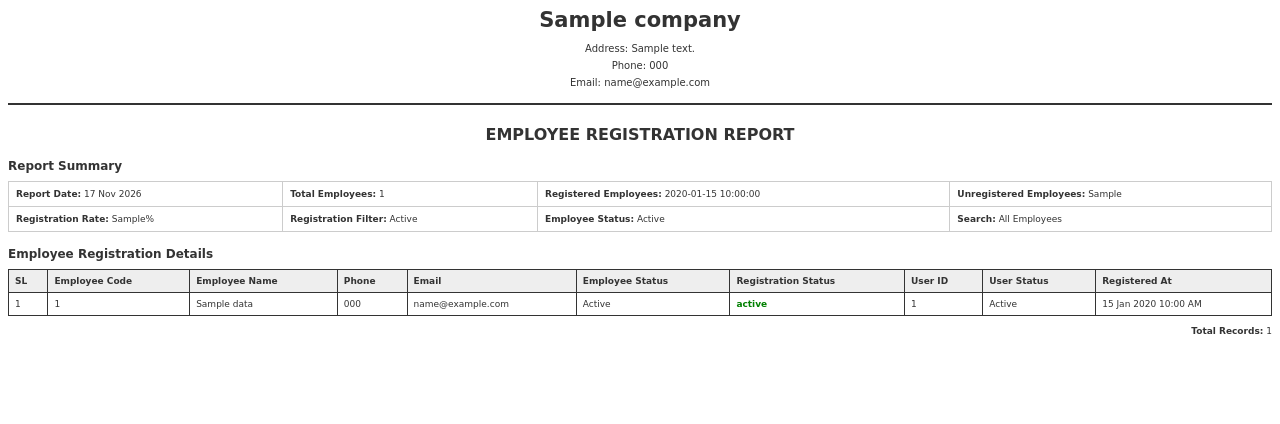
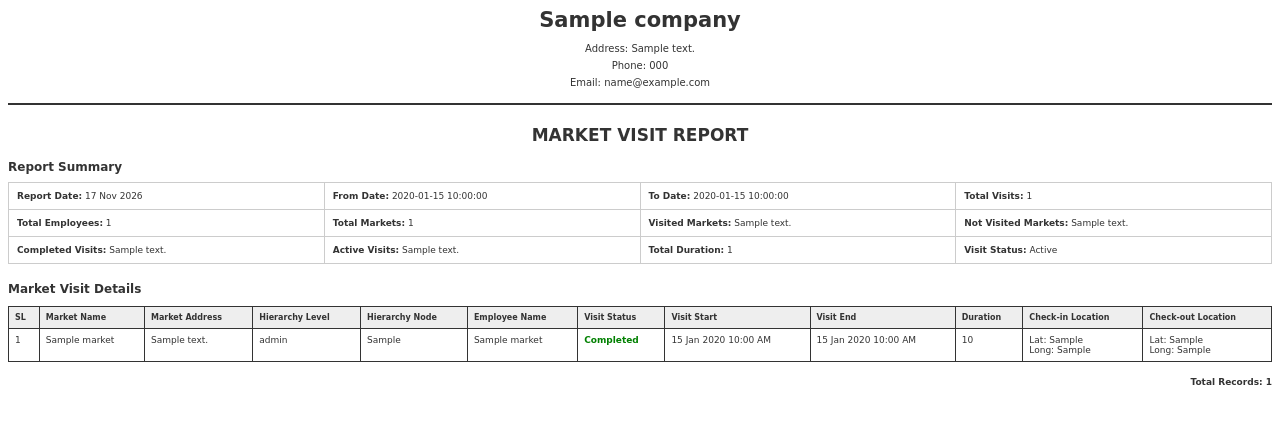
Before and after one commit to AbdurRahman4991/Geofancing_project_backend, a Laravel app: template resources/views/reports/market_visit_pdf.blade.php in a window 1280 px wide. Shown: the top 424 px of the page. Run offline with Laravel 12, Linux system fonts and the light colour scheme; the template is opened without the code that fills it: most values are stand-ins (such as "Sample title", 1, 10 or a date in 2020); parts of the project's set-up code (start-up, migrations or seed data) failed here and were passed over.

Commit message:
modify report

```diff
--- a/app/Http/Controllers/Api/Report/MonthlyPerformanceController.php
+++ b/app/Http/Controllers/Api/Report/MonthlyPerformanceController.php
@@ -645,7 +645,6 @@ class MonthlyPerformanceController extends Controller
 
             'filters' => [
 
-                'company_id' => $companyId,
 
                 'period' => $period,
 
@@ -661,7 +660,7 @@ class MonthlyPerformanceController extends Controller
 
                 'user_id' => $request->user_id,
 
-                'attendance_role_id' => $request->attendance_role_id,
+                // 'attendance_role_id' => $request->attendance_role_id,
             ],
 
             'summary' => $summary,
--- a/resources/views/reports/market_visit_pdf.blade.php
+++ b/resources/views/reports/market_visit_pdf.blade.php
@@ -4,7 +4,7 @@
 <head>
     <meta charset="utf-8">
 
-    <title>Employee Registration Report</title>
+    <title>Market Visit Report</title>
 
     <style>
         body {
@@ -33,13 +33,13 @@
 
         .report-title {
             text-align: center;
-            font-size: 16px;
+            font-size: 17px;
             font-weight: bold;
             margin: 15px 0;
         }
 
         .summary {
-            margin-bottom: 15px;
+            margin-bottom: 18px;
         }
 
         .summary table {
@@ -49,12 +49,14 @@
 
         .summary td {
             border: 1px solid #ccc;
-            padding: 7px;
+            padding: 8px;
+            width: 25%;
         }
 
         .details {
             width: 100%;
             border-collapse: collapse;
+            margin-top: 10px;
         }
 
         .details th,
@@ -62,10 +64,12 @@
             border: 1px solid #333;
             padding: 6px;
             text-align: left;
+            vertical-align: top;
         }
 
         .details th {
             background-color: #eeeeee;
+            font-size: 8px;
         }
 
         .section-title {
@@ -74,14 +78,24 @@
             margin-bottom: 8px;
         }
 
-        .registered {
+        .visited {
             color: green;
             font-weight: bold;
         }
 
-        .unregistered {
+        .not-visited {
             color: red;
             font-weight: bold;
+        }
+
+        .footer {
+            margin-top: 15px;
+            text-align: right;
+            font-weight: bold;
+        }
+
+        .text-center {
+            text-align: center;
         }
     </style>
 </head>
@@ -119,7 +133,7 @@
     <!-- REPORT TITLE -->
 
     <div class="report-title">
-        EMPLOYEE REGISTRATION REPORT
+        MARKET VISIT REPORT
     </div>
 
 
@@ -132,6 +146,7 @@
         </div>
 
         <table>
+
             <tr>
                 <td>
                     <strong>Report Date:</strong>
@@ -139,122 +154,192 @@
                 </td>
 
                 <td>
-                    <strong>Total Employees:</strong>
-                    {{ $summary['total_employees'] }}
+                    <strong>From Date:</strong>
+                    {{ $filters['from_date'] ?? 'N/A' }}
                 </td>
 
                 <td>
-                    <strong>Registered Employees:</strong>
-                    {{ $summary['registered_employees'] }}
+                    <strong>To Date:</strong>
+                    {{ $filters['to_date'] ?? 'N/A' }}
                 </td>
 
                 <td>
-                    <strong>Unregistered Employees:</strong>
-                    {{ $summary['unregistered_employees'] }}
+                    <strong>Total Visits:</strong>
+                    {{ $summary->total_visits ?? 0 }}
                 </td>
             </tr>
 
             <tr>
                 <td>
-                    <strong>Registration Rate:</strong>
-                    {{ $summary['registration_rate'] }}%
+                    <strong>Total Employees:</strong>
+                    {{ $summary->total_employees ?? 0 }}
                 </td>
 
                 <td>
-                    <strong>Registration Filter:</strong>
-                    {{ ucfirst($filters['registration_status'] ?? 'both') }}
+                    <strong>Total Markets:</strong>
+                    {{ $summary->total_markets ?? 0 }}
                 </td>
 
                 <td>
-                    <strong>Employee Status:</strong>
-                    {{ ucfirst($filters['employee_status'] ?? 'All') }}
+                    <strong>Visited Markets:</strong>
+                    {{ $summary->visited_markets ?? 0 }}
                 </td>
 
                 <td>
-                    <strong>Search:</strong>
-                    {{ $filters['search'] ?? 'All Employees' }}
+                    <strong>Not Visited Markets:</strong>
+                    {{ $summary->none_visited_markets ?? 0 }}
                 </td>
             </tr>
+
+            <tr>
+                <td>
+                    <strong>Completed Visits:</strong>
+                    {{ $summary->completed_visits ?? 0 }}
+                </td>
+
+                <td>
+                    <strong>Active Visits:</strong>
+                    {{ $summary->active_visits ?? 0 }}
+                </td>
+
+                <td>
+                    <strong>Total Duration:</strong>
+                    {{ $summary->total_duration ?? 0 }}
+                </td>
+
+                <td>
+                    <strong>Visit Status:</strong>
+                    {{ ucfirst($filters['visit_status'] ?? 'all') }}
+                </td>
+            </tr>
+
         </table>
 
     </div>
 
 
-    <!-- EMPLOYEE REGISTRATION DETAILS -->
+    <!-- MARKET VISIT DETAILS -->
 
     <div class="section-title">
-        Employee Registration Details
+        Market Visit Details
     </div>
 
     <table class="details">
 
         <thead>
+
             <tr>
                 <th>SL</th>
-                <th>Employee Code</th>
+                <th>Market Name</th>
+                <th>Market Address</th>
+                <th>Hierarchy Level</th>
+                <th>Hierarchy Node</th>
                 <th>Employee Name</th>
-                <th>Phone</th>
-                <th>Email</th>
-                <th>Employee Status</th>
-                <th>Registration Status</th>
-                <th>User ID</th>
-                <th>User Status</th>
-                <th>Registered At</th>
+                <th>Visit Status</th>
+                <th>Visit Start</th>
+                <th>Visit End</th>
+                <th>Duration</th>
+                <th>Check-in Location</th>
+                <th>Check-out Location</th>
             </tr>
+
         </thead>
 
         <tbody>
 
-            @forelse($data as $index => $employee)
+            @forelse($markets as $index => $market)
 
                 <tr>
-                    <td>{{ $index + 1 }}</td>
 
                     <td>
-                        {{ $employee->employee_id ?? 'N/A' }}
+                        {{ $index + 1 }}
                     </td>
 
                     <td>
-                        {{ $employee->employee_name ?? 'N/A' }}
+                        {{ $market->market_name ?? 'N/A' }}
                     </td>
 
                     <td>
-                        {{ $employee->phone ?? 'N/A' }}
+                        {{ $market->market_address ?? 'N/A' }}
                     </td>
 
                     <td>
-                        {{ $employee->email ?? 'N/A' }}
+                        {{ $market->hierarchy_level ?? 'N/A' }}
                     </td>
 
                     <td>
-                        {{ ucfirst($employee->employee_status ?? 'N/A') }}
-                    </td>
-
-                    <td class="{{ $employee->user_id ? 'registered' : 'unregistered' }}">
-                        {{ $employee->registration_status }}
+                        {{ $market->hierarchy_node ?? 'N/A' }}
                     </td>
 
                     <td>
-                        {{ $employee->user_id ?? 'N/A' }}
+                        {{ $market->employee_name ?? 'N/A' }}
+                    </td>
+
+                    <td class="{{ $market->visit_id ? 'visited' : 'not-visited' }}">
+
+                        @if($market->visit_id)
+
+                            @if($market->visit_end_time)
+                                Completed
+                            @else
+                                Active
+                            @endif
+
+                        @else
+                            Not Visited
+                        @endif
+
                     </td>
 
                     <td>
-                        {{ ucfirst($employee->user_status ?? 'N/A') }}
+                        {{ $market->visit_start_time
+                            ? \Carbon\Carbon::parse($market->visit_start_time)->format('d M Y h:i A')
+                            : 'N/A'
+                        }}
                     </td>
 
                     <td>
-                        {{ $employee->registered_at
-                            ? \Carbon\Carbon::parse($employee->registered_at)->format('d M Y h:i A')
+                        {{ $market->visit_end_time
+                            ? \Carbon\Carbon::parse($market->visit_end_time)->format('d M Y h:i A')
                             : 'N/A'
                         }}
                     </td>
+
+                    <td>
+                        {{ $market->duration ?? 'N/A' }}
+                    </td>
+
+                    <td>
+                        @if($market->check_in_latitude && $market->check_in_longitude)
+
+                            Lat: {{ $market->check_in_latitude }}
+                            <br>
+                            Long: {{ $market->check_in_longitude }}
+
+                        @else
+                            N/A
+                        @endif
+                    </td>
+
+                    <td>
+                        @if($market->check_out_latitude && $market->check_out_longitude)
+
+                            Lat: {{ $market->check_out_latitude }}
+                            <br>
+                            Long: {{ $market->check_out_longitude }}
+
+                        @else
+                            N/A
+                        @endif
+                    </td>
+
                 </tr>
 
             @empty
 
                 <tr>
-                    <td colspan="10" style="text-align:center;">
-                        No Employee Registration Records Found
+                    <td colspan="12" class="text-center">
+                        No Market Visit Records Found
                     </td>
                 </tr>
 
@@ -265,8 +350,12 @@
     </table>
 
 
-    <div style="margin-top: 10px; text-align: right;">
-        <strong>Total Records:</strong> {{ $data->count() }}
+    <!-- TOTAL RECORDS -->
+
+    <div class="footer">
+
+        Total Records: {{ $markets->count() }}
+
     </div>
 
 </body>
--- a/routes/api.php
+++ b/routes/api.php
@@ -95,8 +95,8 @@ Route::middleware('auth:sanctum', 'throttle:api-auth')->group(function () {
     Route::get('/report-attendances',[AttendanceReportController::class, 'index'] );
     // Route::middleware('auth:sanctum')->prefix('reports')->group(function () {
     Route::get('/report-orders', [OrderReportController::class, 'index']);
-    Route::get('/report-orders/items', [OrderReportController::class, 'items']);
-    Route::get('/report-orders/export', [OrderReportController::class, 'export']);
+    // Route::get('/report-orders/items', [OrderReportController::class, 'items']);
+    // Route::get('/report-orders/export', [OrderReportController::class, 'export']);
     Route::get('/reports/monthly-performance', [MonthlyPerformanceController::class, 'index']);
     Route::get('/reports/employee',[EmployeeRegistrationReportController::class, 'index']);
 //});
```
